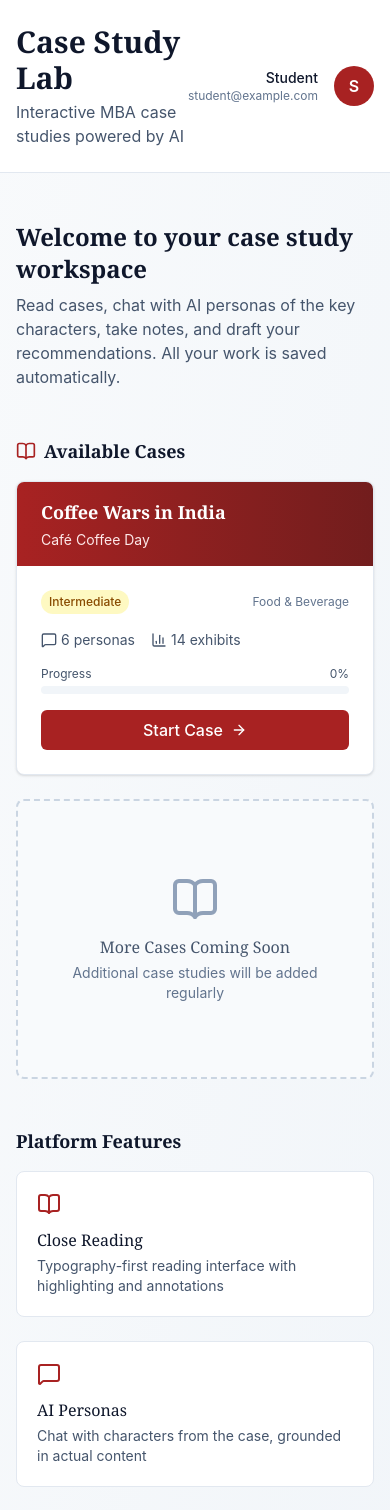
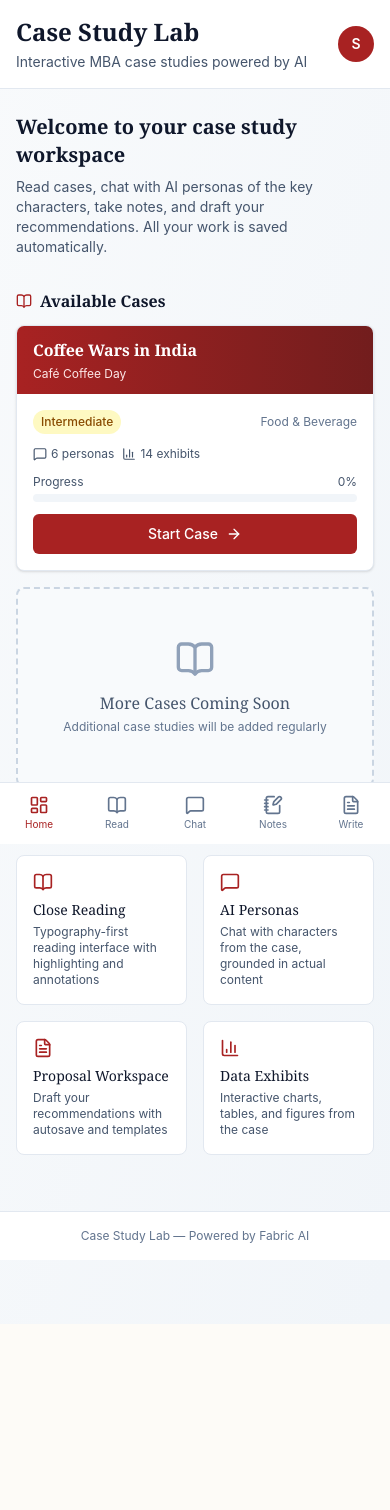
Before and after one commit to gparmarFPHQ/chess-roulette, a React (Vite) app: page / in a window 390 px wide. Shown: the top 1510 px of the page. After the commit the page ends 1324 px from the top, so only its background shows below. Built offline with nearby package versions, Linux system fonts and the light colour scheme.

Commit message:
Auto-commit: Navigation.tsx, ExhibitGallery.tsx, PieChart.tsx, Header.tsx, sampleCaseData.ts, MBAHome.tsx, ChatPage.tsx, ReadingPage.tsx, WorkspacePage.tsx, NotesPage.tsx

```diff
--- /dev/null
+++ b/src/components/layout/Navigation.tsx
@@ -0,0 +1,84 @@
+// ============================================================================
+// MBA Case Study Platform — Navigation
+// ============================================================================
+// Shared navigation component with responsive behavior:
+// - Desktop: horizontal tabs at top
+// - Mobile: bottom tab bar
+// ============================================================================
+
+import React from 'react';
+import { useLocation, useNavigate } from 'react-router-dom';
+import { BookOpen, MessageSquare, FileText, NotebookPen, LayoutDashboard } from 'lucide-react';
+
+interface NavItem {
+  path: string;
+  label: string;
+  icon: React.ReactNode;
+  mobileLabel: string;
+}
+
+const navItems: NavItem[] = [
+  { path: '/', label: 'Home', mobileLabel: 'Home', icon: <LayoutDashboard className="h-5 w-5" /> },
+  { path: '/read', label: 'Read', mobileLabel: 'Read', icon: <BookOpen className="h-5 w-5" /> },
+  { path: '/chat', label: 'Chat', mobileLabel: 'Chat', icon: <MessageSquare className="h-5 w-5" /> },
+  { path: '/notes', label: 'Notes', mobileLabel: 'Notes', icon: <NotebookPen className="h-5 w-5" /> },
+  { path: '/workspace', label: 'Workspace', mobileLabel: 'Write', icon: <FileText className="h-5 w-5" /> },
+];
+
+export function Navigation() {
+  const location = useLocation();
+  const navigate = useNavigate();
+
+  const isActive = (path: string) => {
+    if (path === '/') return location.pathname === '/' || location.pathname === '/home';
+    return location.pathname.startsWith(path);
+  };
+
+  return (
+    <>
+      {/* Desktop: Top horizontal navigation */}
+      <nav className="hidden md:flex items-center bg-white border-b border-slate-200 px-4 sm:px-6">
+        {navItems.map((item) => (
+          <button
+            key={item.path}
+            onClick={() => navigate(item.path)}
+            className={`
+              flex items-center gap-2 px-4 py-3 text-sm font-medium border-b-2 transition-colors
+              ${isActive(item.path)
+                ? 'border-burgundy-700 text-burgundy-700'
+                : 'border-transparent text-slate-600 hover:text-slate-900 hover:border-slate-300'
+              }
+            `}
+          >
+            {item.icon}
+            {item.label}
+          </button>
+        ))}
+      </nav>
+
+      {/* Mobile: Bottom tab bar */}
+      <nav className="fixed bottom-0 left-0 right-0 z-30 bg-white border-t border-slate-200 md:hidden safe-area-bottom">
+        <div className="flex items-center justify-around py-1">
+          {navItems.map((item) => (
+            <button
+              key={item.path}
+              onClick={() => navigate(item.path)}
+              className={`
+                flex flex-col items-center justify-center py-2 px-3 min-w-0 flex-1
+                transition-colors min-h-[44px]
+                ${isActive(item.path)
+                  ? 'text-burgundy-700'
+                  : 'text-slate-500'
+                }
+              `}
+              aria-label={item.mobileLabel}
+            >
+              {item.icon}
+              <span className="text-[10px] mt-0.5 truncate">{item.mobileLabel}</span>
+            </button>
+          ))}
+        </div>
+      </nav>
+    </>
+  );
+}
--- a/src/features/exhibits/charts/PieChart.tsx
+++ b/src/features/exhibits/charts/PieChart.tsx
@@ -58,7 +58,7 @@
             ))}
           </Pie>
           <Tooltip
-            formatter={(value: number) => value.toLocaleString()}
+            formatter={(value: unknown) => (typeof value === 'number' ? value.toLocaleString() : String(value ?? ''))}
             contentStyle={{
               backgroundColor: '#fff',
               border: '1px solid #e5e7eb',
--- a/src/pages/ChatPage.tsx
+++ b/src/pages/ChatPage.tsx
@@ -60,7 +60,7 @@
   const messages = store.activeSessionId ? (store.messages[store.activeSessionId] || []) : [];
 
   return (
-    <div className="h-screen flex bg-slate-50">
+    <div className="h-screen flex flex-col md:flex-row bg-slate-50 pb-16 md:pb-0">
       {/* Left: Character Select */}
       <div className="w-72 bg-white border-r border-slate-200 overflow-y-auto">
         <CharacterSelect
--- a/src/pages/MBAHome.tsx
+++ b/src/pages/MBAHome.tsx
@@ -7,6 +7,7 @@
 import React from 'react';
 import { useNavigate } from 'react-router-dom';
 import { BookOpen, MessageSquare, FileText, BarChart3, ArrowRight } from 'lucide-react';
+import { Navigation } from '../components/layout/Navigation';
 
 interface CaseCard {
   id: string;
@@ -43,25 +44,25 @@
   };
 
   return (
-    <div className="min-h-screen bg-gradient-to-br from-slate-50 to-slate-100">
+    <div className="min-h-screen bg-gradient-to-br from-slate-50 to-slate-100 pb-16 md:pb-0">
       {/* Header */}
       <header className="bg-white border-b border-slate-200">
-        <div className="max-w-7xl mx-auto px-4 sm:px-6 lg:px-8 py-6">
+        <div className="max-w-7xl mx-auto px-4 sm:px-6 lg:px-8 py-4 sm:py-6">
           <div className="flex items-center justify-between">
             <div>
-              <h1 className="text-3xl font-serif font-bold text-slate-900">
+              <h1 className="text-2xl sm:text-3xl font-serif font-bold text-slate-900">
                 Case Study Lab
               </h1>
-              <p className="mt-1 text-slate-600">
+              <p className="mt-1 text-sm sm:text-base text-slate-600">
                 Interactive MBA case studies powered by AI
               </p>
             </div>
-            <div className="flex items-center space-x-4">
-              <div className="text-right">
+            <div className="flex items-center gap-2 sm:gap-4">
+              <div className="text-right hidden sm:block">
                 <p className="text-sm font-medium text-slate-900">Student</p>
                 <p className="text-xs text-slate-500">student@example.com</p>
               </div>
-              <div className="h-10 w-10 rounded-full bg-burgundy-700 flex items-center justify-center text-white font-semibold">
+              <div className="h-9 w-9 sm:h-10 sm:w-10 rounded-full bg-burgundy-700 flex items-center justify-center text-white font-semibold text-sm">
                 S
               </div>
             </div>
@@ -69,45 +70,48 @@
         </div>
       </header>
 
+      {/* Desktop Navigation */}
+      <Navigation />
+
       {/* Main Content */}
-      <main className="max-w-7xl mx-auto px-4 sm:px-6 lg:px-8 py-12">
+      <main className="max-w-7xl mx-auto px-4 sm:px-6 lg:px-8 py-6 sm:py-12">
         {/* Welcome Section */}
-        <div className="mb-12">
-          <h2 className="text-2xl font-serif font-semibold text-slate-900 mb-2">
+        <div className="mb-8 sm:mb-12">
+          <h2 className="text-xl sm:text-2xl font-serif font-semibold text-slate-900 mb-2">
             Welcome to your case study workspace
           </h2>
-          <p className="text-slate-600 max-w-3xl">
+          <p className="text-sm sm:text-base text-slate-600 max-w-3xl">
             Read cases, chat with AI personas of the key characters, take notes, and draft your recommendations.
             All your work is saved automatically.
           </p>
         </div>
 
         {/* Available Cases */}
-        <div className="mb-12">
-          <h3 className="text-lg font-semibold text-slate-900 mb-4 flex items-center">
-            <BookOpen className="h-5 w-5 mr-2 text-burgundy-700" />
+        <div className="mb-8 sm:mb-12">
+          <h3 className="text-base sm:text-lg font-semibold text-slate-900 mb-3 sm:mb-4 flex items-center">
+            <BookOpen className="h-4 w-4 sm:h-5 sm:w-5 mr-2 text-burgundy-700" />
             Available Cases
           </h3>
 
-          <div className="grid gap-6 md:grid-cols-2 lg:grid-cols-3">
+          <div className="grid gap-4 sm:gap-6 md:grid-cols-2 lg:grid-cols-3">
             {/* Coffee Wars Case Card */}
             <div
               className="bg-white rounded-lg shadow-sm border border-slate-200 overflow-hidden hover:shadow-md transition-shadow cursor-pointer"
               onClick={() => navigate('/read')}
             >
               {/* Card Header */}
-              <div className="bg-gradient-to-r from-burgundy-700 to-burgundy-900 px-6 py-4">
-                <h4 className="text-white font-semibold text-lg">
+              <div className="bg-gradient-to-r from-burgundy-700 to-burgundy-900 px-4 sm:px-6 py-3 sm:py-4">
+                <h4 className="text-white font-semibold text-base sm:text-lg">
                   {coffeeWarsCase.title}
                 </h4>
-                <p className="text-burgundy-100 text-sm mt-1">
+                <p className="text-burgundy-100 text-xs sm:text-sm mt-1">
                   {coffeeWarsCase.company}
                 </p>
               </div>
 
               {/* Card Body */}
-              <div className="p-6">
-                <div className="flex items-center justify-between mb-4">
+              <div className="p-4 sm:p-6">
+                <div className="flex items-center justify-between mb-3 sm:mb-4">
                   <span className={`text-xs px-2 py-1 rounded-full font-medium ${getDifficultyColor(coffeeWarsCase.difficulty)}`}>
                     {coffeeWarsCase.difficulty}
                   </span>
@@ -117,20 +121,20 @@
                 </div>
 
                 {/* Stats */}
-                <div className="flex items-center space-x-4 mb-4">
-                  <div className="flex items-center text-sm text-slate-600">
-                    <MessageSquare className="h-4 w-4 mr-1" />
+                <div className="flex items-center gap-2 sm:gap-4 mb-3 sm:mb-4">
+                  <div className="flex items-center text-xs sm:text-sm text-slate-600">
+                    <MessageSquare className="h-3.5 w-3.5 sm:h-4 sm:w-4 mr-1" />
                     {coffeeWarsCase.personas} personas
                   </div>
-                  <div className="flex items-center text-sm text-slate-600">
-                    <BarChart3 className="h-4 w-4 mr-1" />
+                  <div className="flex items-center text-xs sm:text-sm text-slate-600">
+                    <BarChart3 className="h-3.5 w-3.5 sm:h-4 sm:w-4 mr-1" />
                     {coffeeWarsCase.exhibits} exhibits
                   </div>
                 </div>
 
                 {/* Progress Bar */}
                 {coffeeWarsCase.progress !== undefined && (
-                  <div className="mb-4">
+                  <div className="mb-3 sm:mb-4">
                     <div className="flex items-center justify-between text-xs text-slate-600 mb-1">
                       <span>Progress</span>
                       <span>{coffeeWarsCase.progress}%</span>
@@ -146,7 +150,7 @@
 
                 {/* Action Button */}
                 <button
-                  className="w-full flex items-center justify-center px-4 py-2 bg-burgundy-700 text-white rounded-md hover:bg-burgundy-800 transition-colors font-medium"
+                  className="w-full flex items-center justify-center px-4 py-2.5 bg-burgundy-700 text-white rounded-md hover:bg-burgundy-800 transition-colors font-medium text-sm"
                   onClick={(e) => {
                     e.stopPropagation();
                     navigate('/read');
@@ -159,10 +163,10 @@
             </div>
 
             {/* Placeholder for future cases */}
-            <div className="bg-slate-50 rounded-lg border-2 border-dashed border-slate-300 p-6 flex flex-col items-center justify-center text-center min-h-[280px]">
-              <BookOpen className="h-12 w-12 text-slate-400 mb-3" />
+            <div className="bg-slate-50 rounded-lg border-2 border-dashed border-slate-300 p-4 sm:p-6 flex flex-col items-center justify-center text-center min-h-[200px] sm:min-h-[280px]">
+              <BookOpen className="h-10 w-10 sm:h-12 sm:w-12 text-slate-400 mb-3" />
               <h4 className="text-slate-600 font-medium mb-1">More Cases Coming Soon</h4>
-              <p className="text-sm text-slate-500">
+              <p className="text-xs sm:text-sm text-slate-500">
                 Additional case studies will be added regularly
               </p>
             </div>
@@ -171,27 +175,27 @@
 
         {/* Features Overview */}
         <div>
-          <h3 className="text-lg font-semibold text-slate-900 mb-4">
+          <h3 className="text-base sm:text-lg font-semibold text-slate-900 mb-3 sm:mb-4">
             Platform Features
           </h3>
-          <div className="grid gap-6 md:grid-cols-2 lg:grid-cols-4">
+          <div className="grid gap-4 sm:gap-6 grid-cols-2 lg:grid-cols-4">
             <FeatureCard
-              icon={<BookOpen className="h-6 w-6 text-burgundy-700" />}
+              icon={<BookOpen className="h-5 w-5 sm:h-6 sm:w-6 text-burgundy-700" />}
               title="Close Reading"
               description="Typography-first reading interface with highlighting and annotations"
             />
             <FeatureCard
-              icon={<MessageSquare className="h-6 w-6 text-burgundy-700" />}
+              icon={<MessageSquare className="h-5 w-5 sm:h-6 sm:w-6 text-burgundy-700" />}
               title="AI Personas"
               description="Chat with characters from the case, grounded in actual content"
             />
             <FeatureCard
-              icon={<FileText className="h-6 w-6 text-burgundy-700" />}
+              icon={<FileText className="h-5 w-5 sm:h-6 sm:w-6 text-burgundy-700" />}
               title="Proposal Workspace"
               description="Draft your recommendations with autosave and templates"
             />
             <FeatureCard
-              icon={<BarChart3 className="h-6 w-6 text-burgundy-700" />}
+              icon={<BarChart3 className="h-5 w-5 sm:h-6 sm:w-6 text-burgundy-700" />}
               title="Data Exhibits"
               description="Interactive charts, tables, and figures from the case"
             />
@@ -200,9 +204,9 @@
       </main>
 
       {/* Footer */}
-      <footer className="bg-white border-t border-slate-200 mt-12">
-        <div className="max-w-7xl mx-auto px-4 sm:px-6 lg:px-8 py-6">
-          <p className="text-center text-sm text-slate-500">
+      <footer className="bg-white border-t border-slate-200 mt-8 sm:mt-12">
+        <div className="max-w-7xl mx-auto px-4 sm:px-6 lg:px-8 py-4 sm:py-6">
+          <p className="text-center text-xs sm:text-sm text-slate-500">
             Case Study Lab — Powered by Fabric AI
           </p>
         </div>
@@ -217,10 +221,10 @@
   description: string;
 }) {
   return (
-    <div className="bg-white rounded-lg border border-slate-200 p-5">
-      <div className="mb-3">{icon}</div>
-      <h4 className="font-medium text-slate-900 mb-1">{title}</h4>
-      <p className="text-sm text-slate-600">{description}</p>
+    <div className="bg-white rounded-lg border border-slate-200 p-4 sm:p-5">
+      <div className="mb-2 sm:mb-3">{icon}</div>
+      <h4 className="font-medium text-slate-900 mb-1 text-sm">{title}</h4>
+      <p className="text-xs sm:text-sm text-slate-600">{description}</p>
     </div>
   );
 }
--- a/src/pages/NotesPage.tsx
+++ b/src/pages/NotesPage.tsx
@@ -36,7 +36,7 @@
   });
 
   return (
-    <div className="min-h-screen bg-slate-50">
+    <div className="min-h-screen bg-slate-50 pb-16 md:pb-0">
       {/* Header */}
       <header className="bg-white border-b border-slate-200 px-4 sm:px-6 py-4">
         <div className="flex items-center justify-between mb-3 sm:mb-4">
--- a/src/pages/ReadingPage.tsx
+++ b/src/pages/ReadingPage.tsx
@@ -15,7 +15,7 @@
   const exhibitCount = coffeeWarsCase.exhibits.length;
 
   return (
-    <div className="h-screen flex flex-col">
+    <div className="h-screen flex flex-col pb-16 md:pb-0">
       {/* Top Navigation Bar */}
       <header className="bg-white border-b border-slate-200 px-6 py-3 flex items-center justify-between">
         <div>
--- a/src/pages/WorkspacePage.tsx
+++ b/src/pages/WorkspacePage.tsx
@@ -27,7 +27,7 @@
   }, []);
 
   return (
-    <div className="h-screen flex flex-col bg-slate-50">
+    <div className="h-screen flex flex-col bg-slate-50 pb-16 md:pb-0">
       {/* Header */}
       <header className="bg-white border-b border-slate-200 px-6 py-3">
         <div className="flex items-center justify-between">
```
Also changed, not shown: src/components/layout/Header.tsx (added, +44 -0 lines), src/features/exhibits/ExhibitGallery.tsx (+10 -6 lines), src/ingestion/sampleCaseData.ts (+8 -8 lines).
